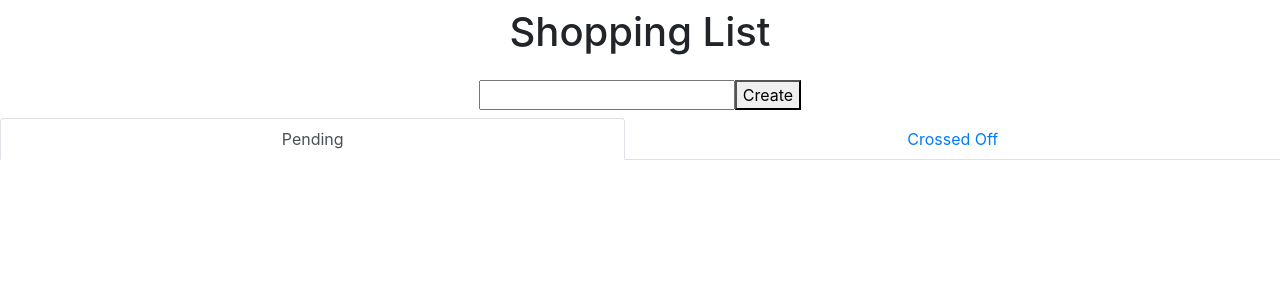
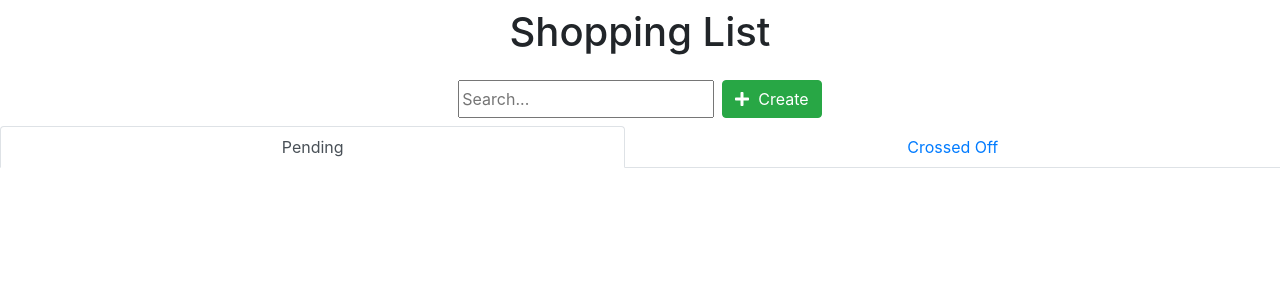
Before and after one commit to adrianherd/shopping_list, a React (Create React App) app: page / in a window 1280 px wide. Shown: the top 300 px of the page. Built offline with nearby package versions, Linux system fonts and the light colour scheme.

Commit message:
SearchBar: placeholder text, green create button

```diff
--- a/package.json
+++ b/package.json
@@ -52,6 +52,7 @@
     "styled-components": "^5"
   },
   "devDependencies": {
+    "@fortawesome/fontawesome-free": "^5.15.1",
     "@types/styled-components": "^5.1.4"
   }
 }
--- a/src/SearchBar.tsx
+++ b/src/SearchBar.tsx
@@ -1,11 +1,12 @@
 import React, { Component, ChangeEvent } from "react";
+import { FontAwesomeIcon } from '@fortawesome/react-fontawesome'
+import { faPlus } from '@fortawesome/free-solid-svg-icons'
 
 type SearchBarProps = {
     text: string;
     onTextChange: (t: string) => void;
     onTextCreate: (t: string) => void;
 }
-
 export class SearchBar extends Component<SearchBarProps> {
     constructor(props: SearchBarProps) {
         super(props);
@@ -32,8 +33,14 @@ export class SearchBar extends Component<SearchBarProps> {
         const userText = this.props.text;
         return (
             <div className={"d-flex justify-content-center my-2"}>
-                <input value={userText} onChange={this.handleChange}/>
-                <button onClick={this.handleCreate}>Create</button>
+                <input value={userText}
+                       type={"text"}
+                       onChange={this.handleChange}
+                       placeholder={"Search..."} />
+                <button onClick={this.handleCreate} className={"btn btn-success ml-2"}>
+                    <FontAwesomeIcon icon={faPlus}/>&nbsp;
+                    Create
+                </button>
             </div>
         )
     }
--- a/src/index.tsx
+++ b/src/index.tsx
@@ -2,6 +2,7 @@ import React from 'react';
 import ReactDOM from 'react-dom';
 import './index.css';
 import 'bootstrap/dist/css/bootstrap.min.css';
+import '@fortawesome/fontawesome-free/css/all.min.css';
 import App from './App';
 import reportWebVitals from './reportWebVitals';
 
```
Also changed, not shown: 1 other file (tests, documents, lock files or other folders).
